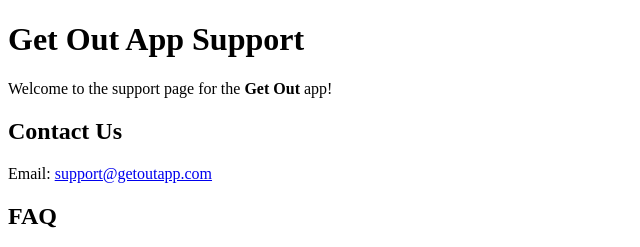
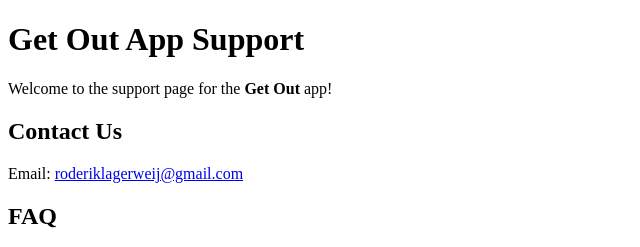
Before and after one commit to roderiklagerweij/getout-support, a plain HTML site: page index.html in a window 1280 px wide. Shown: the top 247 px of the page, 0-640 px from the left. Drawn offline with Linux system fonts and the light colour scheme.

Commit message:
Update index.html

```diff
--- a/index.html
+++ b/index.html
@@ -9,7 +9,7 @@
     <h1>Get Out App Support</h1>
     <p>Welcome to the support page for the <b>Get Out</b> app!</p>
     <h2>Contact Us</h2>
-    <p>Email: <a href="mailto:support@getoutapp.com">support@getoutapp.com</a></p>
+    <p>Email: <a href="mailto:roderiklagerweij@gmail.com">roderiklagerweij@gmail.com</a></p>
     <h2>FAQ</h2>
     <p><b>Q: How do I set goals in the app?</b><br>A: Open the app and follow the onboarding steps to set your weekly goals.</p>
     <p><b>Q: How can I restore a purchase?</b><br>A: Go to the settings page in the app and click "Restore Purchases."</p>
```
